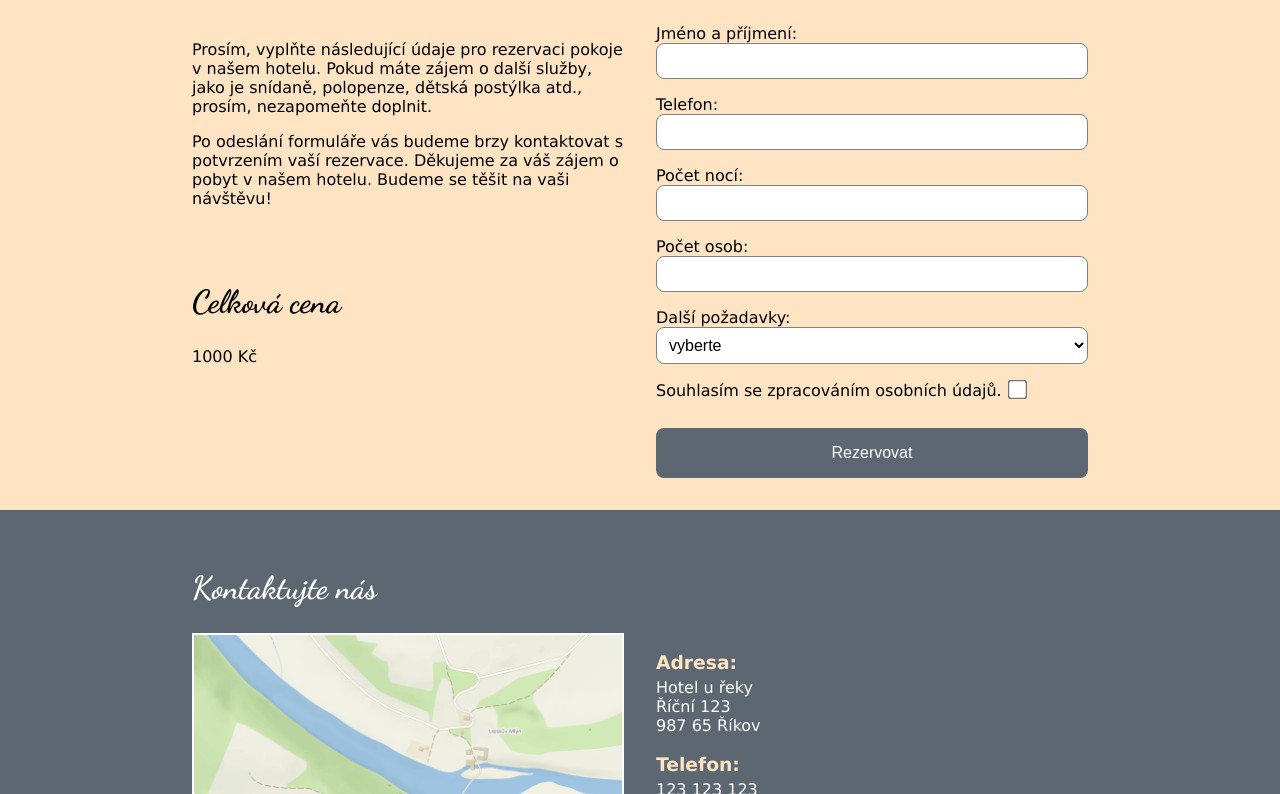
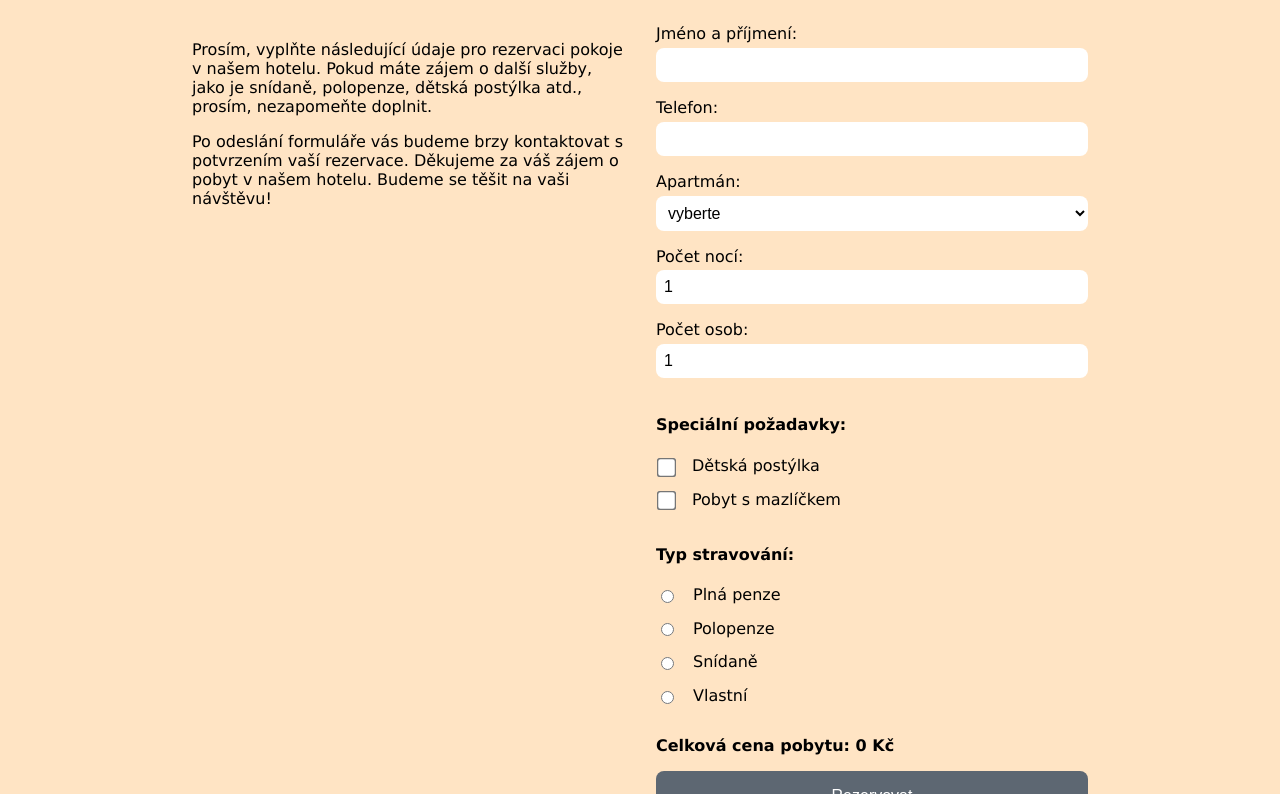
Before and after one commit to icirova/hotel-lovecky-zamecek, a React (Vite) app: page / in a window 1280 px wide. Shown: the part 1006-1800 px from the top of the page. Built offline with nearby package versions, Linux system fonts and the light colour scheme; no server answers; a web font is replaced by a local one.

Commit message:
výpočet celkové částky za ubytování

```diff
--- a/src/components/OrderForm/OrderForm.css
+++ b/src/components/OrderForm/OrderForm.css
@@ -1,4 +1,3 @@
-
 
 
 .form-fields {
@@ -12,28 +11,48 @@
   .field-input {
     justify-self: left;
     margin-bottom: 1rem;
+    margin-top: 0.3rem;
   }
 
   .field-label {
     justify-self: right;
+
   }
 
   input[type="text"],
   input[type="number"],
   input[type="date"],
-  input[type="email"],
+  /* input[type="email"], */
   input[type="tel"],
   select {
     font-size: 1rem;
     background-color: white;
     padding: 0.5rem;
     border-radius: 0.5rem;
-    border: 1px solid gray;
+    border: none;
     width: 100%;
+    outline: none;
+  }
+
+  input[type="text"]:focus,
+  input[type="number"]:focus,
+  input[type="date"]:focus,
+  /* input[type="email"], */
+  input[type="tel"]:focus,
+  select:focus{
+    outline: 2px solid gray;
   }
 
   input[type="checkbox"] {
     transform: scale(1.5);
+
+  }
+
+  .check-item {
+    display: flex;
+    flex-direction: row-reverse;
+    justify-content: start;
+    gap: 1rem;
   }
 
   button {
--- a/src/components/OrderForm/OrderForm.jsx
+++ b/src/components/OrderForm/OrderForm.jsx
@@ -1,7 +1,27 @@
 import "./OrderForm.css";
 import { OrderSummary } from '../../components/OrderSummary/OrderSummary';
+import { useState } from "react";
 
 export const OrderForm = () => {
+
+  const [apartment, setApartment] = useState("")
+  const [numNights, setNumNights] = useState(1)
+  const [numGuests, setNumGuests] = useState(1)
+  const [catering, setCatering] = useState("")
+  const [crib, setCrib] = useState("")
+  const [pet, setPet] = useState("")
+
+  const handleChange = (event) => {
+    const {id, checked} = event.target
+
+    switch(id){
+      case "check1": setCrib(checked ? event.target.value : ""); break;
+      case "check2": setPet(checked ? event.target.value : ""); break;
+    }
+
+    setCatering(checked ? event.target.value : "")
+  }
+
   const handleClick = () => {
     alert("Vaše rezervace byla odeslána");
   };
@@ -14,9 +34,6 @@ export const OrderForm = () => {
           <div className="column">
             <p>Prosím, vyplňte následující údaje pro rezervaci pokoje v našem hotelu. Pokud máte zájem o další služby, jako je snídaně, polopenze, dětská postýlka atd., prosím, nezapomeňte doplnit.</p>
             <p>Po odeslání formuláře vás budeme brzy kontaktovat s potvrzením vaší rezervace. Děkujeme za váš zájem o pobyt v našem hotelu. Budeme se těšit na vaši návštěvu!</p>
-
-            <OrderSummary />
-
           </div>
 
           <form>
@@ -29,42 +46,92 @@ export const OrderForm = () => {
               <label htmlFor="field2" className="field-label">
                 Telefon:
               </label>
-              <input id="field2" className="field-input" type="text" />
+              <input id="field2" className="field-input" type="tel" />
+
+              <label htmlFor="select select--apartment" className="field-label">
+                Apartmán:
+              </label>
+              <select id="select-apartment" className="field-input" value={apartment} onChange={(event) => setApartment(event.target.value)}>
+                <option value={""}>vyberte</option>
+                <option value={450}>Lesní apartmán</option>
+                <option value={700}>Medvědí apartmán</option>
+                <option value={1200}>Lovecký apartmán</option>
+                <option value={2500}>Vévodův apartmán</option>
+              </select>
 
               <label htmlFor="field1" className="field-label">
                 Počet nocí:
               </label>
-              <input id="field1" className="field-input" type="text" />
+              <input id="field1" className="field-input" type="number"  value={numNights} onChange={(event) => setNumNights(event.target.value)}/>
 
               <label htmlFor="field2" className="field-label">
                 Počet osob:
               </label>
-              <input id="field2" className="field-input" type="text" />
+              <input id="field2" className="field-input" type="number" value={numGuests} onChange={(event) => setNumGuests(event.target.value)} />
 
-              <label htmlFor="select" className="field-label">
-                Další požadavky:
-              </label>
-              <select id="select" className="field-input">
-                <option>vyberte</option>
-                <option>dětská postýlka</option>
-                <option>pobyt s mazlíčkem</option>
-                <option>snídaně</option>
-                <option>polopenze</option>
-                <option>plná penze</option>
-                <option>čerstvé květiny na pokoj</option>
-              </select>
+                <div className="special-requests">
+                  <h4>Speciální požadavky:</h4>
+                  <div className="check-item">
+                    <label htmlFor="check1" className="field-label" >
+                      Dětská postýlka{""}
+                    </label>
+                    <input id="check1" className="field-input" type="checkbox" value={0.5} onChange={handleChange}/>
+                  </div>
 
-              <label htmlFor="check1" className="field-label">
-                Souhlasím se zpracováním osobních údajů.{" "}
-              </label>
-              <input id="check1" className="field-input" type="checkbox" />
+                  <div className="check-item">
+                    <label htmlFor="check2" className="field-label">
+                      Pobyt s mazlíčkem{``}
+                    </label>
+                    <input id="check2" className="field-input" type="checkbox" value={0.25} onChange={handleChange}/>
+                  </div>
+
+                  <h4>Typ stravování: </h4>
+
+                  <div className="check-item">
+                    <label htmlFor="radio1" className="field-label">
+                      Plná penze{``}
+                    </label>
+                    <input id="radio1" className="field-input" type="radio" name="catering" value={950} onChange={handleChange} />
+                  </div>
+
+                  <div className="check-item">
+                    <label htmlFor="radio2" className="field-label">
+                      Polopenze{``}
+                    </label>
+                    <input id="radio2" className="field-input" type="radio" name="catering" value={450} onChange={handleChange}/>
+                  </div>
+
+                  <div className="check-item">
+                    <label htmlFor="radio3" className="field-label">
+                      Snídaně{``}
+                    </label>
+                    <input id="radio3" className="field-input" type="radio" name="catering" value={150} onChange={handleChange} />
+                  </div>
+
+                  <div className="check-item">
+                    <label htmlFor="radio4" className="field-label">
+                      Vlastní{``}
+                    </label>
+                    <input id="radio4" className="field-input" type="radio" name="catering" value={''} onChange={handleChange} />
+                  </div>
+
+                </div>
+
             </div>
 
-
+            <OrderSummary
+              numNights={numNights}
+              numGuests={numGuests}
+              apartment={apartment}
+              catering={catering}
+              crib={crib}
+              pet={pet}
+            />
 
             <button className="wide" onClick={handleClick}>
               Rezervovat{" "}
             </button>
+
           </form>
         </div>
       </div>
--- a/src/components/OrderSummary/OrderSummary.css
+++ b/src/components/OrderSummary/OrderSummary.css
@@ -0,0 +1,3 @@
+.summary {
+    font-weight: bold;
+}
--- a/src/components/OrderSummary/OrderSummary.jsx
+++ b/src/components/OrderSummary/OrderSummary.jsx
@@ -1,14 +1,27 @@
+import { useEffect, useState } from "react"
 import "./OrderSummary.css"
 
-export const OrderSummary = () => {
-  return <section className="light">
+export const OrderSummary = ({numNights, numGuests, apartment, catering, crib, pet }) => {
 
+  const [price, setPrice] = useState("")
 
-      <h2>Celková cena</h2>
-      <p>
-        1000 Kč
-      </p>
+   useEffect (
+    () => {
 
+      const getPrize =  () => {
+        const basePrice = apartment * numNights * numGuests
+        const cribPrice = crib * apartment * numNights
+        const petPrice = pet * apartment * numNights
+        const cateringPrice = catering * numNights * numGuests
+        const totalPrice = basePrice + cribPrice + petPrice + cateringPrice
+        setPrice(totalPrice)
+      }
+      getPrize()
 
-  </section>
+    }, [numNights, numGuests, apartment,catering, crib, pet]
+   );
+
+  return <div className="summary-container">
+    <p className="summary">Celková cena pobytu: {price} Kč</p>
+  </div>
 }
```
